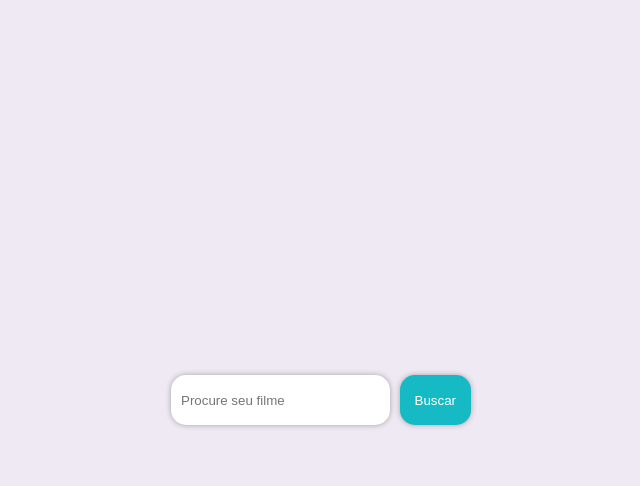
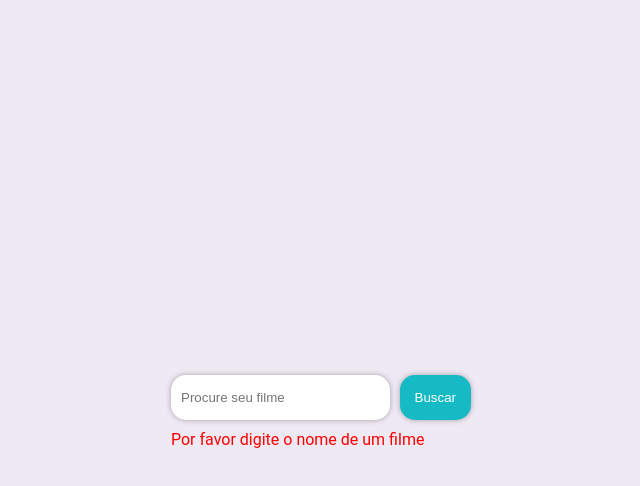
Before and after one commit to filromano/movie-challenge, a Nuxt app: page / in a window 1280 px wide. Both pictures are taken after a click on the button "Buscar". Shown: the top 486 px of the page, without its empty margins (319-959 px from the left). Built offline with nearby package versions, Linux system fonts and the light colour scheme; no server answers.

Commit message:
add spinner

```diff
--- a/components/MovieList.vue
+++ b/components/MovieList.vue
@@ -10,7 +10,7 @@
       >
         <img :src="movie.Poster !== 'N/A' ? movie.Poster : require('~/assets/images/default.png')" :alt="movie.Title">
         <div class="tooltip" :class="{alpha: index === addIndex}">
-          <p>{{ movie.Title }}</p>
+          <p>{{ movie.Title }} ({{ movie.Year }})</p>
           <n-link
             :to="{ path: `/details/${movie.imdbID}`}"
             class="more-info"
--- a/components/Search.vue
+++ b/components/Search.vue
@@ -1,6 +1,7 @@
 <template>
   <div :style="{height: activeHeight + 'px'}" :class="{'search-container': gotMovies}">
     <div class="search" :class="{'move-top': gotMovies}">
+      <div class="form">
         <input
           v-model="name"
           type="text"
@@ -10,6 +11,11 @@
         <button @click="getMovies">
           Buscar
         </button>
+      </div>
+      <span v-show="showError" class="error-message">Por favor digite o nome de um filme</span>
+      <div v-show="spinner && !gotMovies" class="spinner">
+        <img src="../assets/images/spinner.gif" alt="">
+      </div>
     </div>
   </div>
 </template>
@@ -21,7 +27,9 @@ export default {
   data () {
     return {
       name: '',
-      activeHeight: ''
+      activeHeight: '',
+      showError: false,
+      spinner: false
     }
   },
   computed: {
@@ -33,7 +41,13 @@ export default {
   methods: {
     ...mapActions(['searchMovie']),
     getMovies () {
+      this.showError = false
+      if (this.name !== '') {
+        this.spinner = true
         this.searchMovie(this.name)
+      } else {
+        this.showError = true
+      }
     }
   }
 }
@@ -52,10 +66,24 @@ export default {
     position: absolute;
     top: calc(50% - 25px);
     left: calc(50% - 150px);
-    display: flex;
     margin: auto;
     width: 300px;
     height: 50px;
+
+    .error-message {
+      display: block;
+      margin-top: 10px;
+      color: red;
+    }
+
+    .spinner {
+      @include flexDisplay($content: center);
+      width: 100%;
+      margin-top: 10px;
+    }
+
+    .form {
+      @include flexDisplay();
 
       input {
         display: block;
@@ -84,4 +112,5 @@ export default {
         }
       }
     }
+  }
 </style>
```
Also changed, not shown: assets/images/spinner.gif (added). Lines whose indentation alone changed are shown as unchanged.
